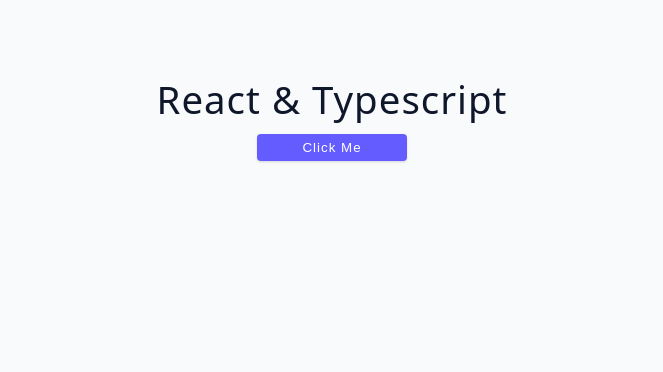
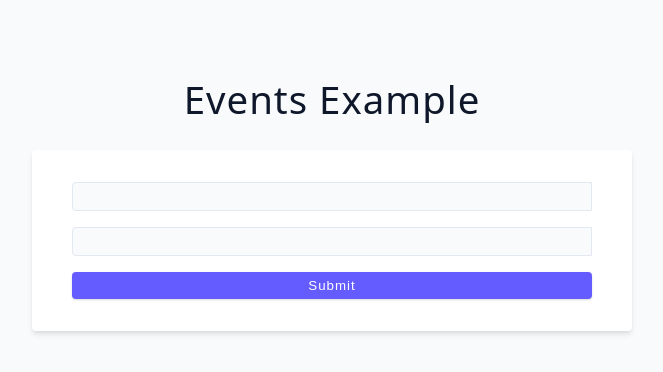
Before and after one commit to kiryhanchiiiik/react-typescript, a React (Vite) app: page / in a window 1280 px wide. Shown: the top 372 px of the page, without its empty margins (308-971 px from the left). Built offline with nearby package versions, Linux system fonts and the light colour scheme.

Commit message:
Events - Change Event

```diff
--- a/src/App.tsx
+++ b/src/App.tsx
@@ -1,4 +1,4 @@
-import Component from "./starter/03-state";
+import Component from "./starter/04-events";
 
 function App() {
   return (
--- a/src/starter/04-events/index.tsx
+++ b/src/starter/04-events/index.tsx
@@ -1,9 +1,35 @@
+import { useState } from "react";
+
 function Component() {
+  const [text, setText] = useState("");
+  const [email, setEmail] = useState("");
+  const handleChange = (e: React.ChangeEvent<HTMLInputElement>) => {
+    console.log(e.target.value);
+    setEmail(e.target.value);
+  };
   return (
-    <div>
-      <h2>React & Typescript</h2>
-      <h2>Events</h2>
-    </div>
+    <section>
+      <h2>events example</h2>
+      <form className="form">
+        <input
+          type="text"
+          className="form-input mb-1"
+          value={text}
+          onChange={(e) => {
+            setText(e.target.value);
+          }}
+        />
+        <input
+          type="text"
+          className="form-input mb-1"
+          value={email}
+          onChange={handleChange}
+        />
+        <button type="submit" className="btn btn-block">
+          submit
+        </button>
+      </form>
+    </section>
   );
 }
 export default Component;
```
